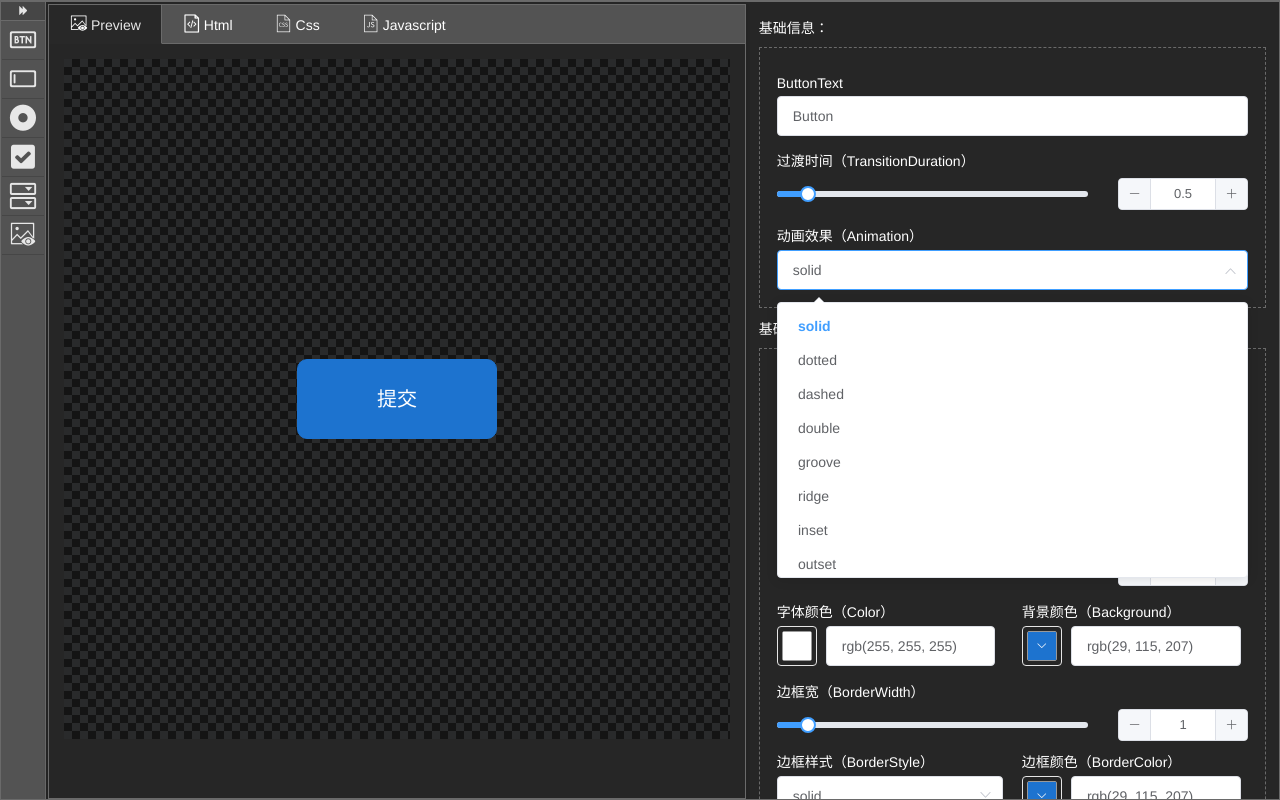
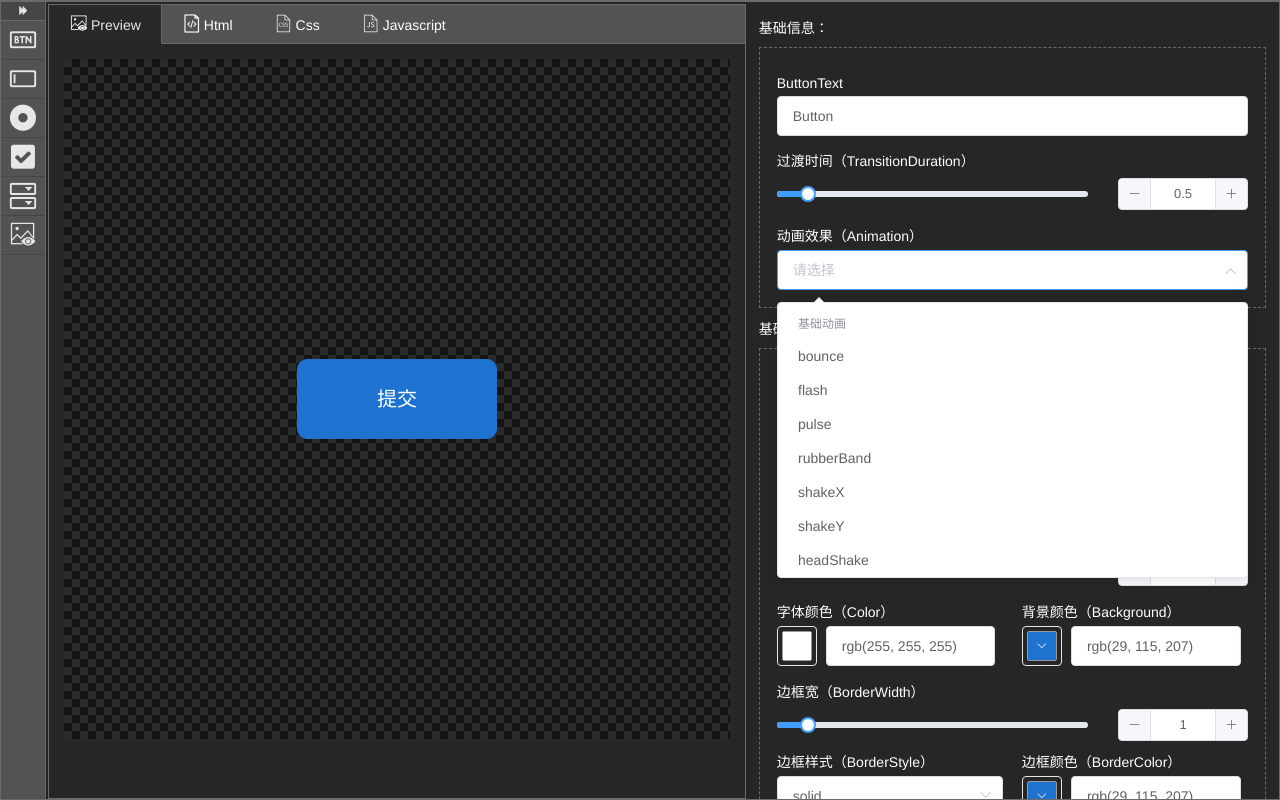
Before and after one commit to seazeg/fool, a Vue app: page /button in a window 1280 px wide. Both pictures are taken after a click on the icon 1230 px from the left and 270 px from the top of the page. Built offline with nearby package versions, Linux system fonts and the light colour scheme; what vue-navigation would draw is missing.

Commit message:
default Commit Message [Evan.G]

```diff
--- a/src/web/styles/base.less
+++ b/src/web/styles/base.less
@@ -41,6 +41,8 @@
     transition-duration: 0.5s;
     transition-property: all;
     transition-timing-function: ease;
+    animation-name:'';
+    animation-duration:'';
     background-color: @subColor;
     color: @fontWhite;
     border-style: solid;
--- a/src/web/views/Button/button.vue
+++ b/src/web/views/Button/button.vue
@@ -63,13 +63,21 @@
           </p>
         </div>
         <div class="box">
-            <span class="field">动画效果（animation）</span>
-            <p>
-              <el-select v-model="styles.borderStyle" placeholder="请选择" style="width:100%">
-                <el-option v-for="item in borderOpt" :key="item.value" :label="item.label" :value="item.value">
+          <span class="field">动画效果（animation）</span>
+          <p>
+            <!-- <el-select v-model="styles.animationOpt" placeholder="请选择" style="width:100%">
+              <el-option v-for="item in animationOpt" :key="item.value" :label="item.label" :value="item.value">
+              </el-option>
+            </el-select> -->
+
+            <el-select v-model="base.animation" placeholder="请选择" style="width:100%">
+              <el-option-group v-for="group in animationOpt" :key="group.label" :label="group.label">
+                <el-option v-for="item in group.options" :key="item.value" :label="item.label" :value="item.value">
                 </el-option>
-              </el-select>
-            </p>
+              </el-option-group>
+            </el-select>
+
+          </p>
         </div>
       </div>
 
@@ -218,7 +226,8 @@
         tabChecked: 'preview',
         base: {
           buttonText: 'Button',
-          transitionDuration: parseFloat(this.$utils.getClassValue('.eg_button').style.transitionDuration)
+          transitionDuration: parseFloat(this.$utils.getClassValue('.eg_button').style.transitionDuration),
+          animation: this.$utils.getClassValue('.eg_button:hover').style.animationName
         },
         styles: {
           width: parseInt(this.$utils.getClassValue('.eg_button').style.width),
@@ -245,6 +254,64 @@
         senior: {
           texture: ''
         },
+        animationOpt: [{
+          label: '基础动画',
+          options: [{
+            value: 'bounce',
+            label: 'bounce'
+          }, {
+            value: 'flash',
+            label: 'flash'
+          }, {
+            value: 'pulse',
+            label: 'pulse'
+          }, {
+            value: 'rubberBand',
+            label: 'rubberBand'
+          }, {
+            value: 'shakeX',
+            label: 'shakeX'
+          }, {
+            value: 'shakeY',
+            label: 'shakeY'
+          }, {
+            value: 'headShake',
+            label: 'headShake'
+          }, {
+            value: 'swing',
+            label: 'swing'
+          }, {
+            value: 'tada',
+            label: 'tada'
+          }, {
+            value: 'wobble',
+            label: 'wobble'
+          }, {
+            value: 'jello',
+            label: 'jello'
+          }, {
+            value: 'heartBeat',
+            label: 'heartBeat'
+          }]
+        }, {
+          label: 'Flippers',
+          options: [{
+            value: 'flip',
+            label: 'flip'
+          }, {
+            value: 'flipInX',
+            label: 'flipInX'
+          }, {
+            value: 'flipInY',
+            label: 'flipInY'
+          }, {
+            value: 'flipOutX',
+            label: 'flipOutX'
+          }, {
+            value: 'flipOutY',
+            label: 'flipOutY'
+          }]
+        }],
         borderOpt: [{
           value: 'solid',
           label: 'solid'
@@ -277,9 +344,15 @@
     },
     watch: {
       //基础
-      'base.transition': function (n, o) {
+      'base.transitionDuration': function (n, o) {
         this.$utils.getClassValue('.eg_button').style.transitionDuration = n + 's';
         this.$utils.getClassValue('.eg_button:hover').style.transitionDuration = n + 's';
+        this.$utils.getClassValue('.eg_button:hover').style.animationDuration = n + 's';
+      },
+      'base.animation': function (n, o) {
+        this.$utils.getClassValue('.eg_button:hover').style.animationName = n;
+        this.$utils.getClassValue('.eg_button:hover').style.animationDuration = this.$utils.getClassValue(
+          '.eg_button').style.transitionDuration;
       },
       'styles.width': function (n, o) {
         this.$utils.getClassValue('.eg_button').style.width = n + 'px';
@@ -348,7 +421,7 @@
 
     },
     mounted() {
-      console.log(this.$utils.getClassValue('.eg_button').style.transitionDuration);
+      console.log(this.$utils.getClassValue('.eg_button:hover').style);
     }
   }
 </script>
```
